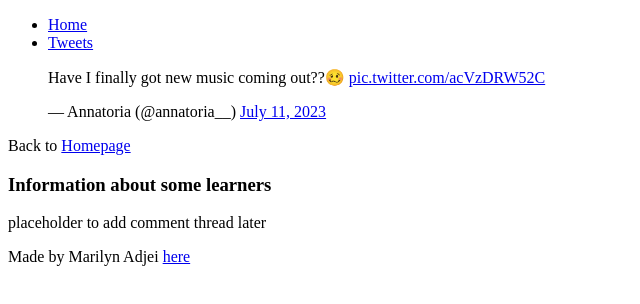
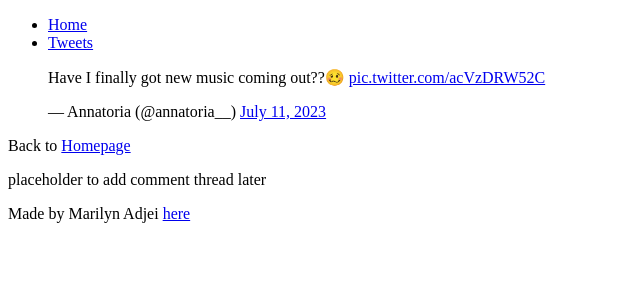
Before and after one commit to Lynnie22/My_First_Portfolio, a plain HTML site: page html_basic/tweets.html in a window 1280 px wide. Shown: the whole page, without its empty margins (0-640 px from the left). Drawn offline with Linux system fonts and the light colour scheme.

Commit message:
update tweets

```diff
--- a/html_basic/tweets.html
+++ b/html_basic/tweets.html
@@ -17,8 +17,6 @@
             <blockquote class="twitter-tweet"><p lang="en" dir="ltr">Have I finally got new music coming out??🥴 <a href="https://t.co/acVzDRW52C">pic.twitter.com/acVzDRW52C</a></p>&mdash; Annatoria (@annatoria__) <a href="https://twitter.com/annatoria__/status/1678790747233955842?ref_src=twsrc%5Etfw">July 11, 2023</a></blockquote> <script async src="https://platform.twitter.com/widgets.js" charset="utf-8"></script>
             <p>Back to <a href="index.html">Homepage</a></p>
 
-            <h3>Information about some learners</h3>
-
         </article>
         <aside>
             <p>placeholder to add comment thread later</p>
```
